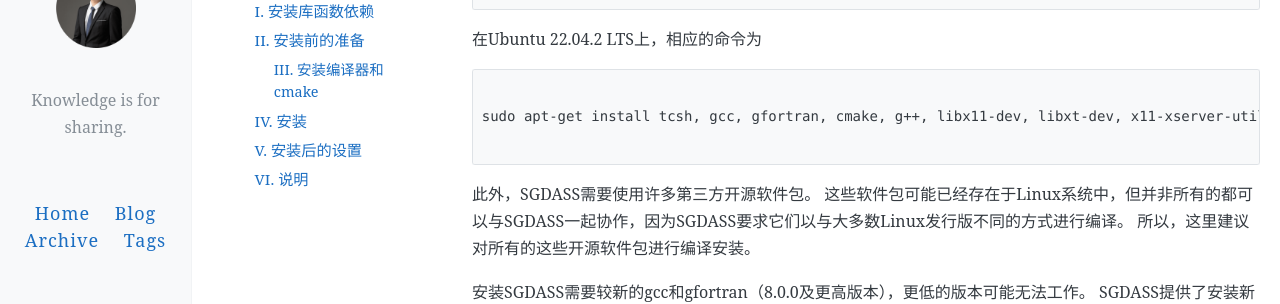
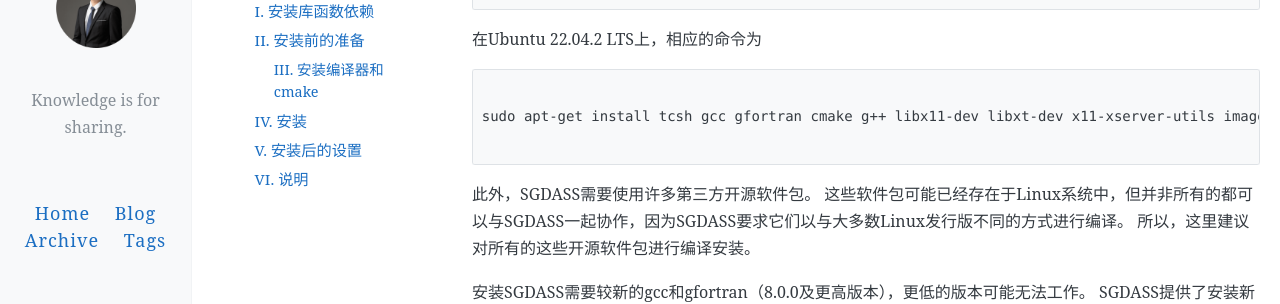
Before and after one commit to Niu-Liu/Niu-Liu.github.io, a Jekyll site: the page built from _posts/2022-02-01-install_sgdass.md, in a window 1280 px wide and 900 px high, scrolled down 1064 px. Shown: the part 152-456 px from the top of the window. Built offline with Jekyll 4.4.1, drawn with Linux system fonts in a browser that asks for light colours; some of the changed text lies outside the part shown.

Commit message:
Fix bugs

````diff
--- a/_posts/2022-02-01-install_sgdass.md
+++ b/_posts/2022-02-01-install_sgdass.md
@@ -64,7 +64,7 @@ yum install tcsh, g++, perl-File-Compare, perl-FindBin, libX11-devel, libXp-deve
 
 ```
 
-sudo apt-get install tcsh, gcc, gfortran, cmake, g++, libx11-dev, libxt-dev, x11-xserver-utils, imagemagick, autoconf, m4
+sudo apt-get install tcsh gcc gfortran cmake g++ libx11-dev libxt-dev x11-xserver-utils imagemagick autoconf m4
 
 ```
 
````
Also changed, not shown: other parts of _posts/2022-02-01-install_sgdass.md (+2 -1 lines).
